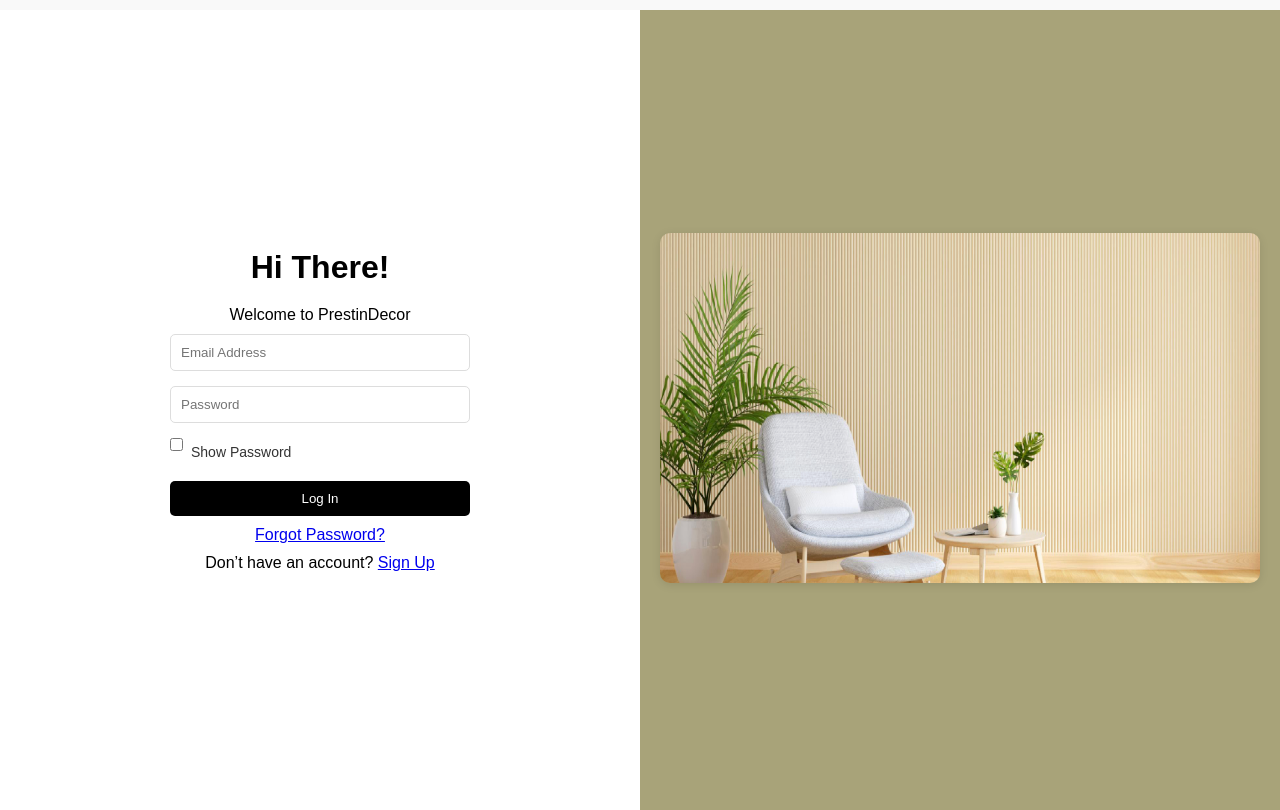
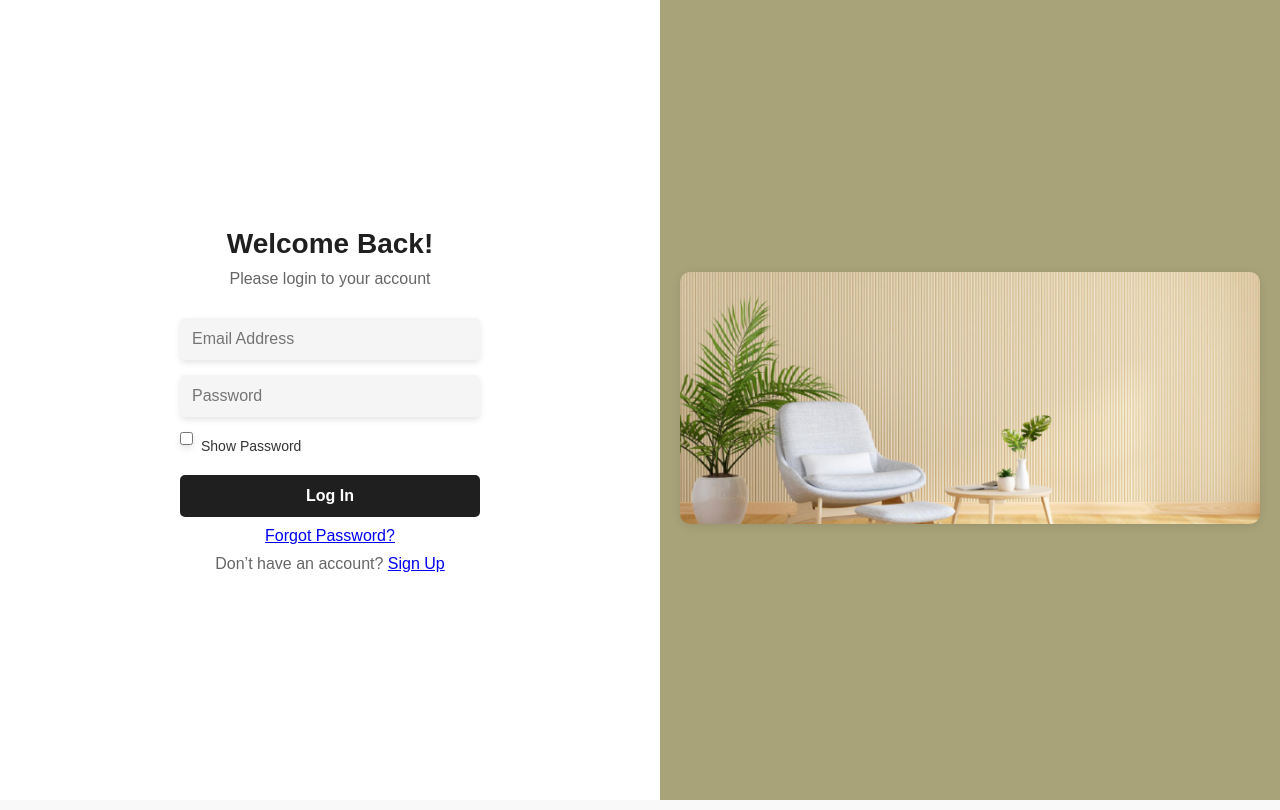
Before and after one commit to Rohankc073/PrestinDecor-REACT, a React (Create React App) app in the folder PrestinDecor/: page /login in a window 1280 px wide. Built offline with nearby package versions, Linux system fonts and the light colour scheme.

Commit message:
Login page changed

```diff
--- a/PrestinDecor/src/pages/LoginPage.js
+++ b/PrestinDecor/src/pages/LoginPage.js
@@ -2,8 +2,8 @@ import React, { useState } from 'react';
 import { Link, useNavigate } from 'react-router-dom';
 import { signInWithEmailAndPassword } from 'firebase/auth';
 import { auth } from '../firebase';
-import '../style/login.css'
-import LoginImg from '../images/login.png'
+import '../style/login.css';
+import LoginImg from '../images/login.png';
 
 const LoginPage = () => {
     const navigate = useNavigate();
@@ -18,8 +18,6 @@ const LoginPage = () => {
 
         try {
             const userCredentials = await signInWithEmailAndPassword(auth, email, password);
-            const user = userCredentials.user;
-
             setEmail("");
             setPassword("");
             setError(null);
@@ -29,9 +27,6 @@ const LoginPage = () => {
                 navigate('/');
             }, 3000); // Redirect after 3 seconds
         } catch (error) {
-            console.error('Firebase Authentication Error:', error);
-            console.log('Error Code:', error.code);
-            console.log('Error Message:', error.message);
             setError(getErrorMessage(error));
         }
     };
@@ -39,7 +34,7 @@ const LoginPage = () => {
     const getErrorMessage = (error) => {
         if (error.code === "auth/user-not-found") {
             return "Email not found. Please check your email.";
-        } else if (error.message === "auth/wrong-password") {
+        } else if (error.code === "auth/wrong-password") {
             return "Incorrect password. Please check your password.";
         } else if (error.code === "auth/too-many-requests") {
             return "Your account has been temporarily disabled due to many failed login attempts.";
@@ -52,8 +47,8 @@ const LoginPage = () => {
         <div className="login-container">
             <div className="login-left">
                 <div className="login-header">
-                    <h1>Hi There!</h1>
-                    <p>Welcome to PrestinDecor</p>
+                    <h1>Welcome Back!</h1>
+                    <p>Please login to your account</p>
                 </div>
                 {success ? (
                     <div className="success-message">Login successful! Redirecting to homepage...</div>
@@ -95,7 +90,7 @@ const LoginPage = () => {
             </div>
             <div className="login-right">
                 <div className="right-content">
-                    <img src={LoginImg} alt="Furniture" className="right-image" />
+                    <img src={LoginImg} alt="Login visual" className="right-image" />
                 </div>
             </div>
         </div>
--- a/PrestinDecor/src/style/login.css
+++ b/PrestinDecor/src/style/login.css
@@ -2,14 +2,14 @@
 body, html {
     margin: 0;
     padding: 0;
-    font-family: Arial, sans-serif;
+    font-family: 'Poppins', sans-serif;
     box-sizing: border-box;
 }
 
 .login-container {
-    margin-top: 10px;
     display: flex;
     height: 100vh;
+    background-color: #eaf0f9;
 }
 
 .login-left, .login-right {
@@ -21,25 +21,33 @@ body, html {
 }
 
 .login-left {
-    background-color: #fff;
-    padding: 20px;
+    background-color: #ffffff;
+    padding: 40px;
+    box-shadow: 0 4px 15px rgba(0, 0, 0, 0.1);
 }
 
 .login-right {
     background-color: #a8a379;
-    color: #fff;
+    color: #ffffff;
     padding: 20px;
     justify-content: center;
     align-items: center;
 }
 
 .login-header {
-    margin-bottom: 10px;
+    margin-bottom: 30px;
     text-align: center;
 }
 
 .login-header h1 {
-    margin-bottom: 20px;
+    margin-bottom: 10px;
+    font-size: 28px;
+    font-weight: 600;
+    color: #1f1f1f;
+}
+
+.login-header p {
+    color: #666666;
 }
 
 .login-form {
@@ -50,9 +58,18 @@ body, html {
 
 .login-form input {
     margin-bottom: 15px;
-    padding: 10px;
-    border: 1px solid #ddd;
+    padding: 12px;
+    border: none;
     border-radius: 5px;
+    background-color: #f5f5f5;
+    font-size: 16px;
+    box-shadow: 0 3px 6px rgba(0, 0, 0, 0.1);
+    transition: background-color 0.3s ease;
+}
+
+.login-form input:focus {
+    outline: none;
+    border: 1px solid #a8a379;
 }
 
 .checkbox-container {
@@ -68,56 +85,29 @@ body, html {
 .error-box {
     color: red;
     margin-bottom: 15px;
+    text-align: center;
+    font-size: 14px;
 }
 
 .loginButton {
-    background-color: #000;
-    color: #fff;
-    padding: 10px;
+    background-color: #1f1f1f;
+    color: #ffffff;
+    padding: 12px;
     border: none;
     border-radius: 5px;
     cursor: pointer;
+    font-size: 16px;
+    font-weight: bold;
+    transition: background-color 0.3s ease;
 }
 
 .loginButton:hover {
-    background-color: #333;
+    background-color: #333333;
 }
 
 .forgot-password {
     text-align: center;
     margin-top: 10px;
-}
-
-.login-alternatives {
-    text-align: center;
-    margin: 20px 0;
-}
-
-.login-alternatives span {
-    display: block;
-    margin-bottom: 10px;
-}
-
-.google-login, .facebook-login {
-    display: flex;
-    align-items: center;
-    justify-content: center;
-    padding: 10px;
-    border: none;
-    border-radius: 5px;
-    cursor: pointer;
-    width: 100%;
-    margin-bottom: 10px;
-}
-
-.google-login {
-    background-color: #db4437;
-    color: #fff;
-}
-
-.facebook-login {
-    background-color: #3b5998;
-    color: #fff;
 }
 
 .signup-link {
@@ -126,7 +116,7 @@ body, html {
 }
 
 .signup-link p {
-    margin: 0;
+    color: #666666;
 }
 
 .right-content {
@@ -134,9 +124,25 @@ body, html {
 }
 
 .right-image {
-    margin-top: 100px;
-    max-width:550px;
-    height: 350px;
-    margin-bottom: 100px;
+    max-width: 80%;
     border-radius: 10px;
+    box-shadow: 0px 4px 15px rgba(0, 0, 0, 0.1);
 }
+
+@media screen and (max-width: 768px) {
+    .login-container {
+        flex-direction: column;
+    }
+
+    .login-right {
+        display: none;
+    }
+
+    .login-left {
+        flex: 1;
+    }
+
+    .login-form {
+        width: 100%;
+    }
+}
```
